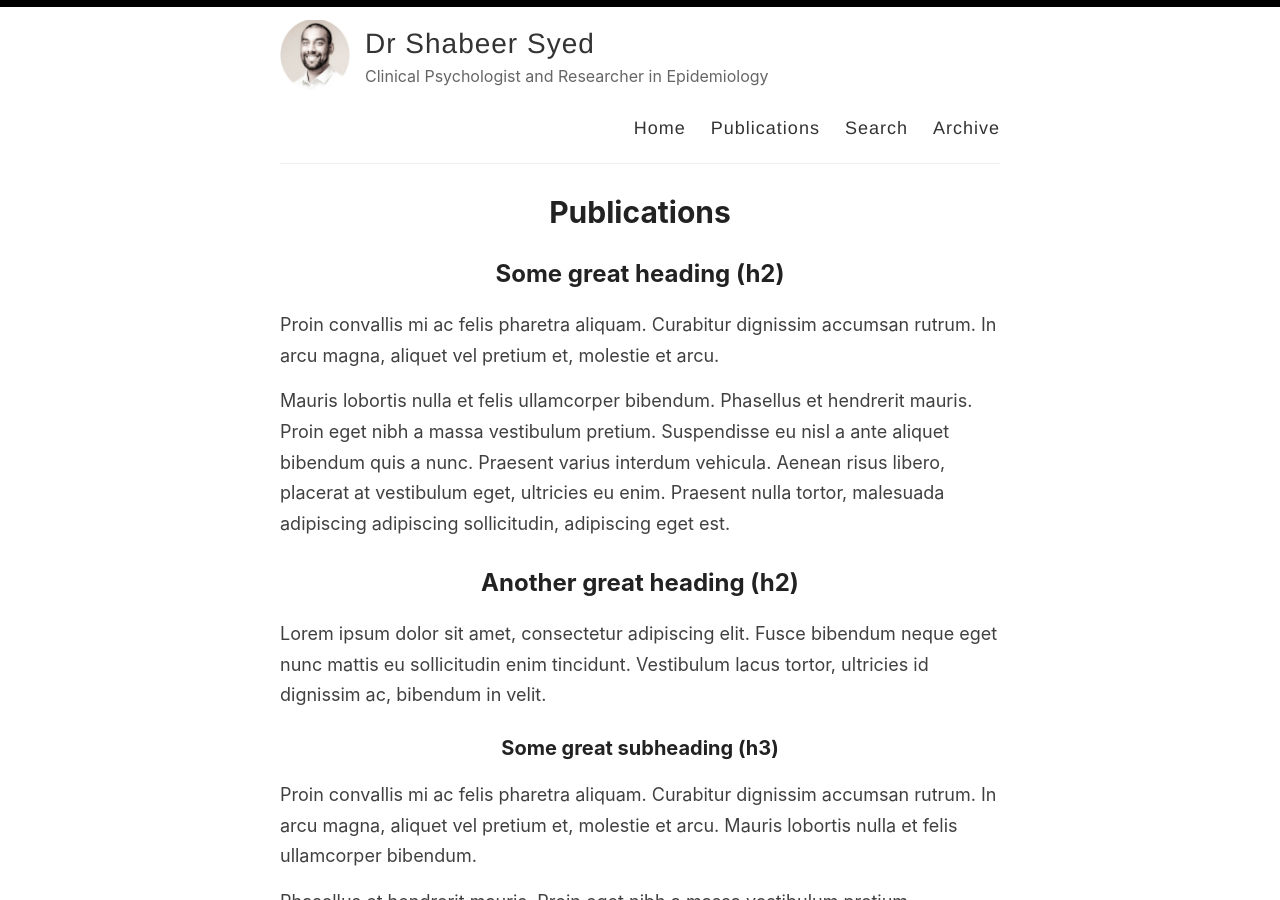
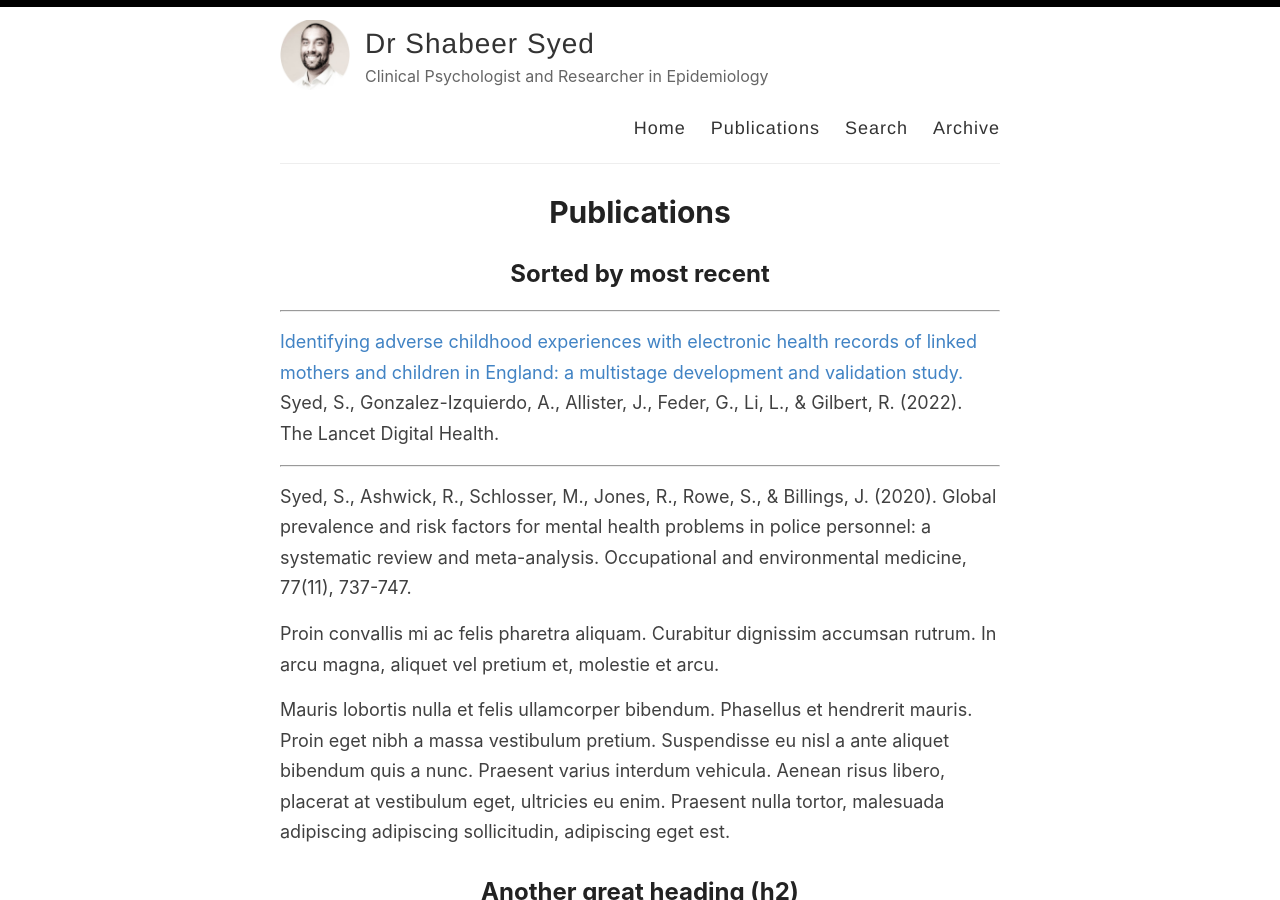
Before and after one commit to shabeer-syed/shabeersyed, a Jekyll site: the page built from _pages/publications.md, in a window 1280 px wide and 900 px high. Built offline with Jekyll 4.4.1, drawn with Linux system fonts in a browser that asks for light colours.

Commit message:
Update publications.md

```diff
--- a/_pages/publications.md
+++ b/_pages/publications.md
@@ -4,7 +4,18 @@ title: Publications
 permalink: /publications/
 ---
 
-## Some great heading (h2)
+## Sorted by most recent
+
+--------------
+
+[Identifying adverse childhood experiences with electronic health records of linked mothers and children in England: a multistage development and validation study.](https://www.thelancet.com/journals/landig/article/PIIS2589-7500(22)00061-9/fulltext)
+Syed, S., Gonzalez-Izquierdo, A., Allister, J., Feder, G., Li, L., & Gilbert, R. (2022).
+The Lancet Digital Health.
+
+--------------------
+
+Syed, S., Ashwick, R., Schlosser, M., Jones, R., Rowe, S., & Billings, J. (2020).
+Global prevalence and risk factors for mental health problems in police personnel: a systematic review and meta-analysis. Occupational and environmental medicine, 77(11), 737-747.
 
 Proin convallis mi ac felis pharetra aliquam. Curabitur dignissim accumsan rutrum. In arcu magna, aliquet vel pretium et, molestie et arcu.
 
```
